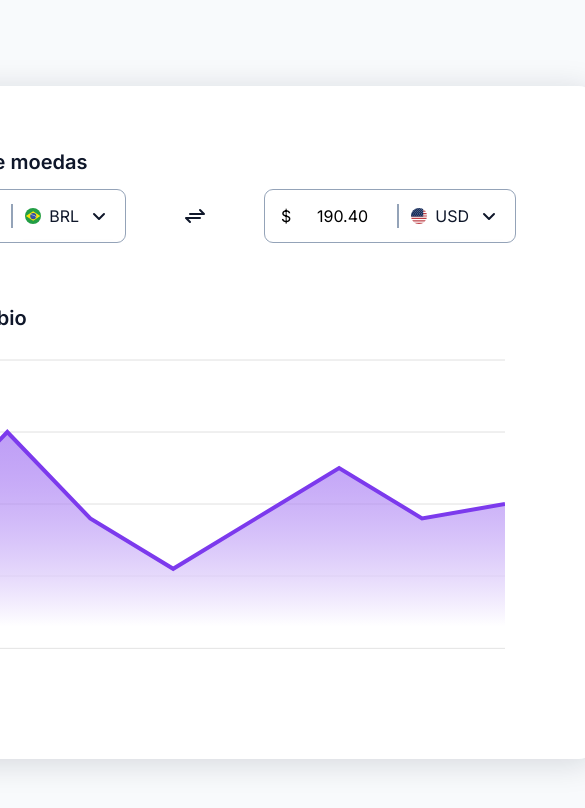
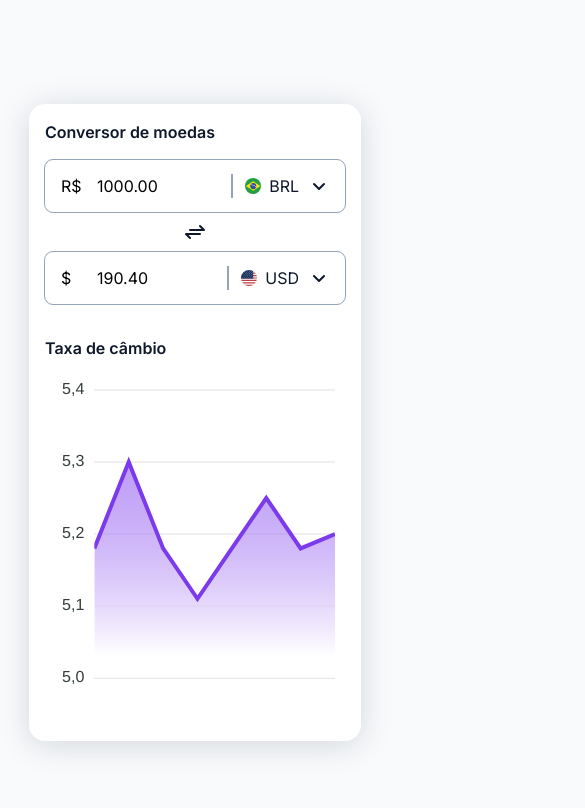
Before and after one commit to wesleyallan/currency-converter, a React (Vite) app: page / in a window 390 px wide. Shown: the top 808 px of the page, 585 px wide, since content can reach past the window. Built offline with nearby package versions, Linux system fonts and the light colour scheme; no server answers.

Commit message:
:lipstick: add media queries
Adicionado media queries para responsividade

```diff
--- a/src/pages/Home/Home.styles.ts
+++ b/src/pages/Home/Home.styles.ts
@@ -1,13 +1,21 @@
 import styled from "styled-components";
 
 export const Container = styled.main`
-  width: 80rem;
+  width: fit-content;
   padding: 6.4rem 8rem;
   border-radius: 1.6rem;
   display: grid;
   gap: 6.4rem;
   background-color: ${({ theme }) => theme.colors.foreground};
   box-shadow: ${({ theme }) => theme.shadows.primary};
+  @media (max-width: 768px) {
+    padding: 1.6rem;
+    gap: 3.2rem;
+  }
+  & img {
+    width: 2.4rem;
+    margin: 0 auto;
+  }
 `;
 
 export const Title  = styled.h2`
@@ -15,13 +23,20 @@ export const Title  = styled.h2`
   font-weight: 600;
   line-height: 2.4rem;
   color: ${({ theme }) => theme.colors.text};
+  @media (max-width: 768px) {
+    font-size: 1.6rem;
+  }
 `;
 
 export const Wrapper = styled.div`
   margin-top: 1.6rem;
   display: flex;
   justify-content: space-between;
-  gap: 1rem;
+  gap: 1.6rem;
+  @media (max-width: 768px) {
+    flex-direction: column;
+    gap: 0.8rem;
+  }
 `;
 
 export const MoneyWrapper = styled.div`
```
